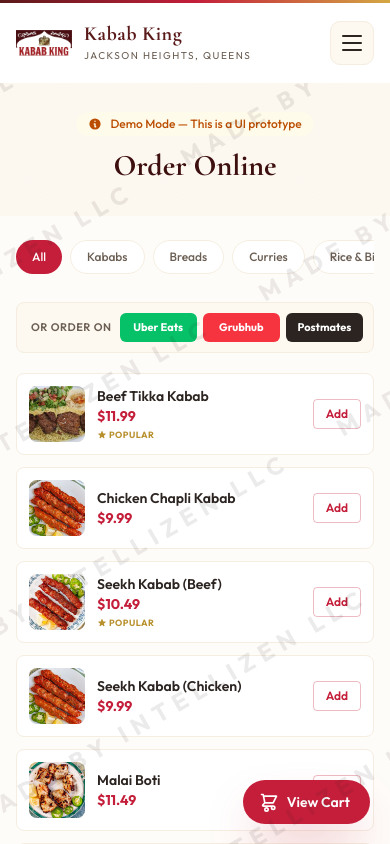
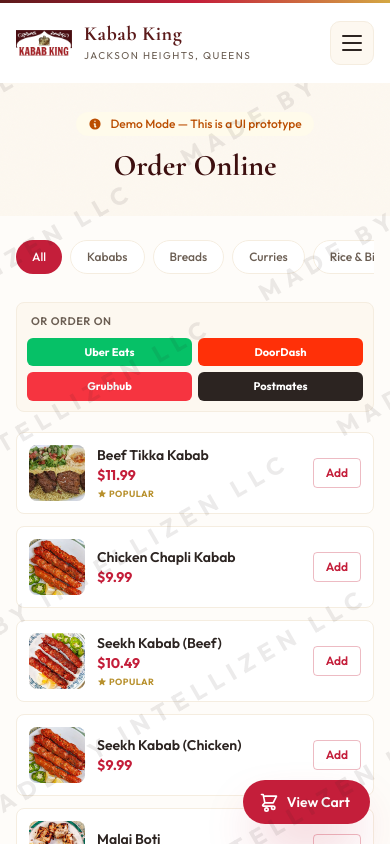
Before and after one commit to JuanDiaz5673/Kabab_King, a Next.js app: page /order in a window 390 px wide. Shown: the top 844 px of the page. Built offline with nearby package versions, Linux system fonts and the light colour scheme.

Commit message:
Add DoorDash to delivery app strip
Restructure the strip into a 2x2 grid on mobile (4-across on desktop)
to fit four platforms: Uber Eats, DoorDash, Grubhub, Postmates.
DoorDash uses the brand red (#FF3008).

Co-Authored-By: Claude Opus 4.6 (1M context) <noreply@anthropic.com>

```diff
--- a/src/app/order/page.tsx
+++ b/src/app/order/page.tsx
@@ -80,24 +80,32 @@ export default function OrderPage() {
               </div>
 
               {/* Delivery app strip — promote third-party options near the top */}
-              <div className="flex items-center gap-2 mb-5 p-2.5 bg-cream rounded-lg border border-cream-dark">
-                <span className="text-[11px] font-semibold text-warm-gray uppercase tracking-wider shrink-0 pl-1">
+              <div className="mb-5 p-2.5 bg-cream rounded-lg border border-cream-dark">
+                <p className="text-[11px] font-semibold text-warm-gray uppercase tracking-wider px-1 mb-2">
                   Or order on
-                </span>
-                <div className="flex gap-1.5 flex-1 min-w-0">
+                </p>
+                <div className="grid grid-cols-2 sm:grid-cols-4 gap-1.5">
                   <a
                     href="https://www.ubereats.com/store/kabab-king/2_FcT4QlT26J1hDJgim1Xw"
                     target="_blank"
                     rel="noopener noreferrer"
-                    className="flex-1 text-center px-2 py-1.5 bg-[#06C167] text-white text-[11px] font-bold rounded-md hover:brightness-110 transition-all min-w-0 truncate"
+                    className="text-center px-2 py-1.5 bg-[#06C167] text-white text-[11px] font-bold rounded-md hover:brightness-110 transition-all"
                   >
                     Uber Eats
+                  </a>
+                  <a
+                    href="https://www.doordash.com/store/kabab-king-flushing-704687/"
+                    target="_blank"
+                    rel="noopener noreferrer"
+                    className="text-center px-2 py-1.5 bg-[#FF3008] text-white text-[11px] font-bold rounded-md hover:brightness-110 transition-all"
+                  >
+                    DoorDash
                   </a>
                   <a
                     href="https://www.grubhub.com/restaurant/kabab-king-73-01-37th-rd-queens/1454736"
                     target="_blank"
                     rel="noopener noreferrer"
-                    className="flex-1 text-center px-2 py-1.5 bg-[#F63440] text-white text-[11px] font-bold rounded-md hover:brightness-110 transition-all min-w-0 truncate"
+                    className="text-center px-2 py-1.5 bg-[#F63440] text-white text-[11px] font-bold rounded-md hover:brightness-110 transition-all"
                   >
                     Grubhub
                   </a>
@@ -105,7 +113,7 @@ export default function OrderPage() {
                     href="https://postmates.com/store/kabab-king/2_FcT4QlT26J1hDJgim1Xw"
                     target="_blank"
                     rel="noopener noreferrer"
-                    className="flex-1 text-center px-2 py-1.5 bg-charcoal text-white text-[11px] font-bold rounded-md hover:brightness-125 transition-all min-w-0 truncate"
+                    className="text-center px-2 py-1.5 bg-charcoal text-white text-[11px] font-bold rounded-md hover:brightness-125 transition-all"
                   >
                     Postmates
                   </a>
```
